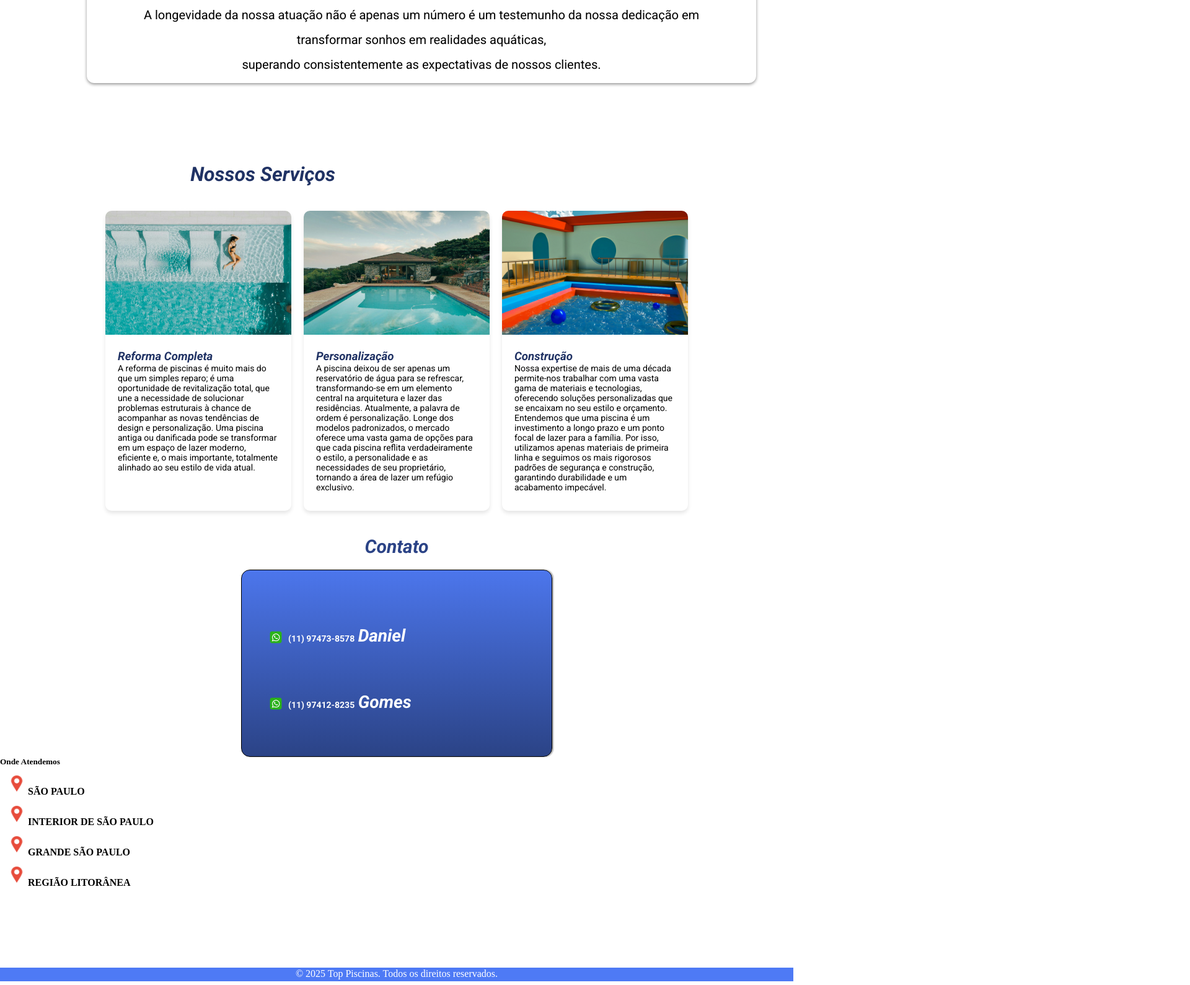
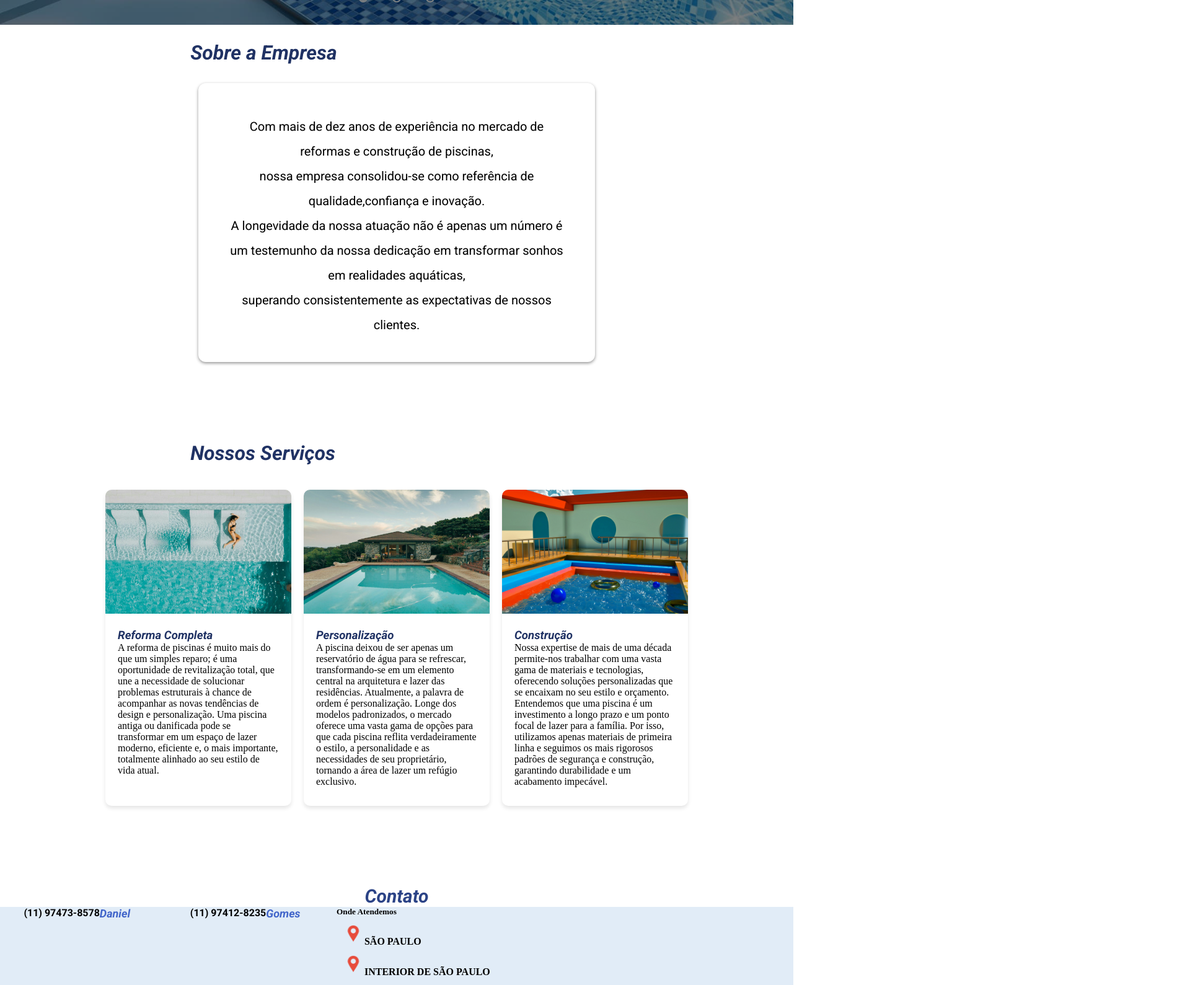
Before and after one commit to DanielMacedoSilva/SiteTopPiscinas, a plain HTML site: page index.html in a window 1280 px wide. Shown: the part 960-2549 px from the top of the page at 62% size, 1920 px wide, since content can reach past the window. Drawn offline with Linux system fonts and the light colour scheme.

Commit message:
Finalizando Projeto

```diff
--- a/index.html
+++ b/index.html
@@ -9,16 +9,7 @@
 
 </head>
 <body>
-    <header>
-              <h1><i>Top Piscinas</i></h1>
-        <p style="margin-right: 35%;">Transformando sua piscina em um espaço incrível!</p>
 
-    </header>
-      <nav>
-        <a href="#info">Sobre</a>
-        <a href="#services">Serviços</a>
-        <a href="#telefone">Contato</a>
-    </nav>
         <div class="slider">
             <div class="slides">
                 <input type="radio" name="radio-btn" id="radio1">
@@ -31,13 +22,15 @@
 
              <div class="slide-content">
 
+
+
                 <h4>PISCINA DE FIBRA PERSONALIZADAS</h4>
                 <h5>COM ORÇAMENTOS PERSONALIZADOS</h5>
                 <a href="#contato" class="btn-orcamento">QUERO FAZER UM ORÇAMENTO!</a>
             </div>
 
                  <div class="slide ">
-                    <img src="img/piscina 2.jpg" alt="imagem na piscina">
+                    <img src="img/piscina 2.jpg" alt="imagem na piscina" style="width: 100%;">
                 </div>
 
             <div class="slide-content">
@@ -111,9 +104,9 @@
         <h3 id="telefone"><i>Contato</i></h3>
         <div id="contato">
 
-                <img src="img/whatsapp.png" alt="logo"><p>(11) 97473-8578 <i><strong><a href="https://wa.me/qr/3ZYATIKONQYXF1" target="_blank" rel="external">Daniel</a></strong></i> </p>
-               <img src="img/whatsapp.png" alt="logo"><p>(11) 97412-8235 <i><strong><a href="https://wa.link/7v1jhz" target="_blank" rel="external">Gomes</a></strong></i></p>
-            </div>
+                <p>(11) 97473-8578 <i><strong><a href="https://wa.me/qr/3ZYATIKONQYXF1" target="_blank" rel="external">Daniel</a></strong></i> </p>
+               <p>(11) 97412-8235 <i><strong><a href="https://wa.link/7v1jhz" target="_blank" rel="external">Gomes</a></strong></i></p>
+
 
             <div class="local">
                 <h5>Onde Atendemos</h5>
@@ -124,11 +117,12 @@
                     <li><img src="img/localização.png" alt="local">REGIÃO LITORÂNEA</li>
                     </ul>
             </div>
+        </div>
 
     </div>
 
     <footer>
-        &copy; 2025 Top Piscinas. Todos os direitos reservados.
+      <p>Copyright &copy; Top Piscinas 2025. Todos os Direitos Reservados.</p>
     </footer>
     <script src="script.js"></script>
 </body>
--- a/style.css
+++ b/style.css
@@ -9,33 +9,11 @@
 body {
    background-color: #ffff;
    margin:0;
-   min-width: 375px;
-   max-width: 1920;
-   margin: auto;
+
+
 }
 
-h1{
-    margin-right: 41.5%;
-    font-family: roboto;
-    color: #DC241F;
-}
 
-p{
-    font-family: roboto;
-    color: black;
-    font-size: 14px;
-}
-
-header {
-    background: linear-gradient(transparent);
-    color: white;
-    margin-left: 22%;
-    padding: 30px 20px;
-    background-image: url();
-    background-repeat: no-repeat;
-    background-position: center center;
-    background-size: auto;
-}
 
 
 
@@ -115,14 +93,7 @@ h2 {
     box-shadow: 0 8px 15px rgba(0,0,0,0.2);
 }
 
-footer {
-    background-color: #4e7af5;
-    height: 20px;
-    color: white;
-    text-align: center;
-    padding: 1px;
-    margin-top: 10%;
-}
+
 
 @media(max-width: 768px){
     .cards {
@@ -138,9 +109,8 @@ h3{
 
 #sobre{
     margin: auto;
-    min-width: 360px;
-    max-width: 1000px;
-    transition: 0.5s;
+    height: 20%;
+    width: 50%;
 }
 
 
@@ -151,8 +121,6 @@ h3{
     color:black;
     font-size: 20px;
     padding: 50px 40px 40px 40px;
-    height: 170px;
-    width:1200px;
     border-radius: 12px;
     box-shadow: 0px 2px 5px rgba(0, 0, 0, 0.425);
     margin: auto;
@@ -168,10 +136,7 @@ h3{
     font-family: roboto;
 }
 
-#sobre:hover{
-    transform: scale(1.1);
-    cursor: pointer;
-}
+
 
 .btn-orcamento{
     font-family: roboto, bold;
@@ -208,18 +173,12 @@ h4{
     font-size: 2em;
 }
 
-.slide{
-    width: 25%;
-    height: 100%;
-    position: relative;
-    transition: 2s;
-    margin-block-start:auto ;
-}
 
 .slider{
-    height: 600px;
+    margin: 0 auto;
+    height: 1000px;
+    width: 100%;
     overflow: hidden;
-    width: 100%;
 }
 
 .slides{
@@ -235,9 +194,17 @@ h4{
 }
 
 .slide{
+    width: 25%;
+    height: 100%;
+    position: absolute;
+    transition: 2s;
+    margin-block-start:auto ;
+}
+
+.slide{
     position: relative;
     transition: 2s;
-    margin-block-start: auto;
+
 }
 
 .slide img{
@@ -253,13 +220,13 @@ h4{
     left: 0;
     width: 100%;
     height: 100%;
-     background-color: rgba(0, 0, 0, 0.5);
-     z-index: 5;
+    background-color: rgba(0, 0, 0, 0.5);
+    z-index: 5;
 }
 
 .manual-navigation{
     position: absolute;
-    width: 1920px;
+    width: 100%;
     margin-top:-50px;
     display: flex;
     justify-content: center;
@@ -303,7 +270,7 @@ h4{
  .navigation_auto{
     position: absolute;
     width: 100%;
-    margin-top: 550px;
+    margin-top: 950px;
     display: flex;
     justify-content: center;
  }
@@ -341,46 +308,33 @@ li > img{
     margin-bottom: -5%;
 }
 
+
 #contato{
-    min-width: 300px;
-    max-width: 1000px;
-    margin: auto;
+   display: flex;
+    height: 300px;
+    flex-wrap: wrap;
+    gap: 20px;
+    background-color:#E1ECF7;
+
 }
 
-#contato{
-    font-size: 4em;
-    font-weight: bold;
-    display: block;
-    margin: auto;
-    margin-top: 20px;
-    width: 500px;
-    height: 300px;
-    border: 1px solid black;
-    border-radius: 14px;
-    background-image: linear-gradient(to bottom,#4C76EC,#2B4386);
-    box-shadow: 2px 0px 2px rgba(0, 0, 0, 0.336);
-}
 
 #contato p{
-    position: relative;
-    color: white;
-    top: 5%;
-    left: 15%;
-    width: 400px;
-}
+    display: flex;
+    color: black;
+    padding: 0 3% 0;
+    font-family: "Roboto";
+    font-weight: bold;
 
-#contato img{
-    width: 20px;
-    position: relative;
-    top: 20%;
-    left: 9%;
+
 }
 
 #contato a{
-    color: white;
+    color:#4165CA;
+    font-family: "Roboto";
     text-decoration: none;
-    font-size: 2em;
-    padding: 2px;
+    font-size: 18px;
+
     transition: 0.5s;
 }
 
@@ -392,9 +346,32 @@ li > img{
 #telefone{
     color: #2B4386;
     text-align: center;
-    margin: auto;
+    margin: 10% auto 0;
     font-size: 30px;
     padding: 0;
     font-family: roboto;
+}
+
+.local{
 
 }
+
+footer{
+    background-color: #111F34;
+    height: 150px;
+    padding: 20px 40px;
+    font-family: "Roboto";
+    font-size: 14px;
+    color: white;
+    text-align: left;
+}
+
+footer p{
+    font-family: "Roboto";
+    font-size: 14px;
+    color: white;
+    margin: 4% 0 0 15%;
+    text-align: left;
+
+
+}
```
Also changed, not shown: img/logo.png (added). Lines whose indentation alone changed are shown as unchanged.
